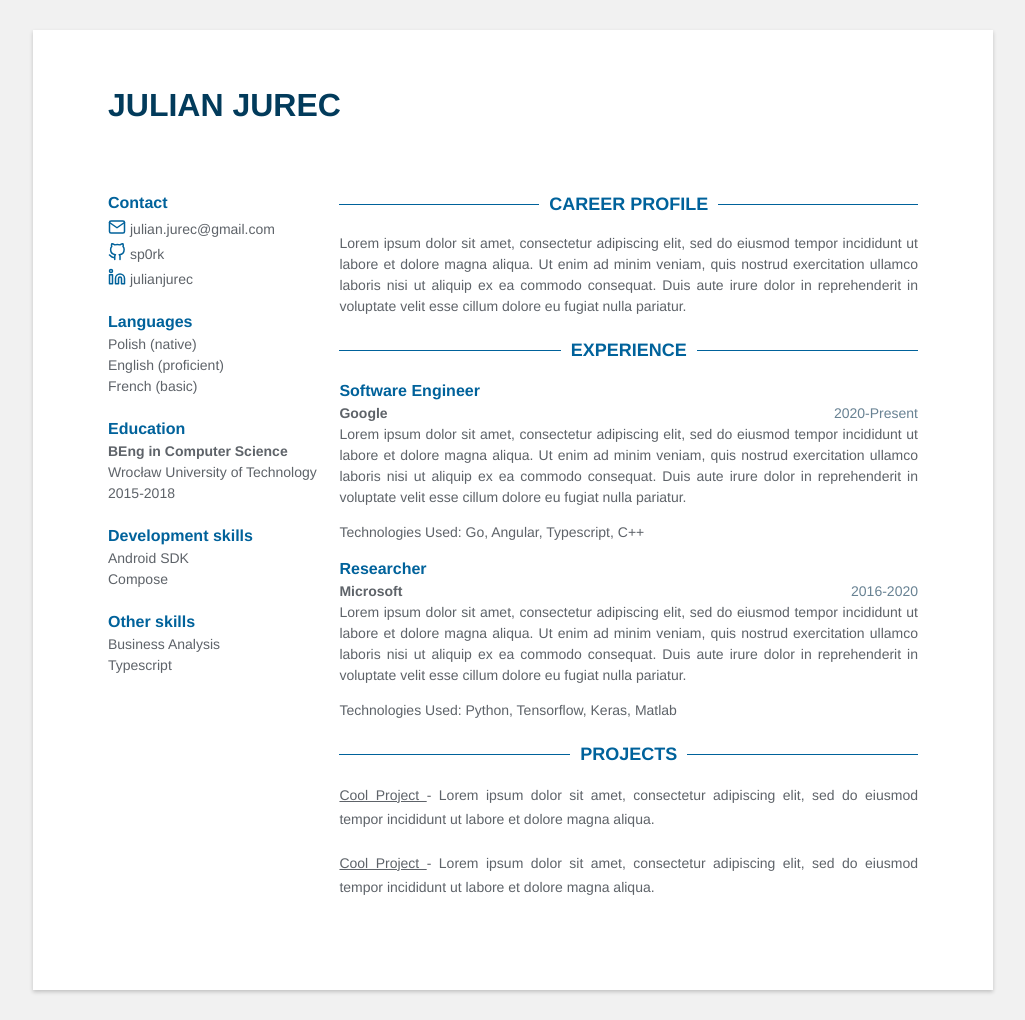
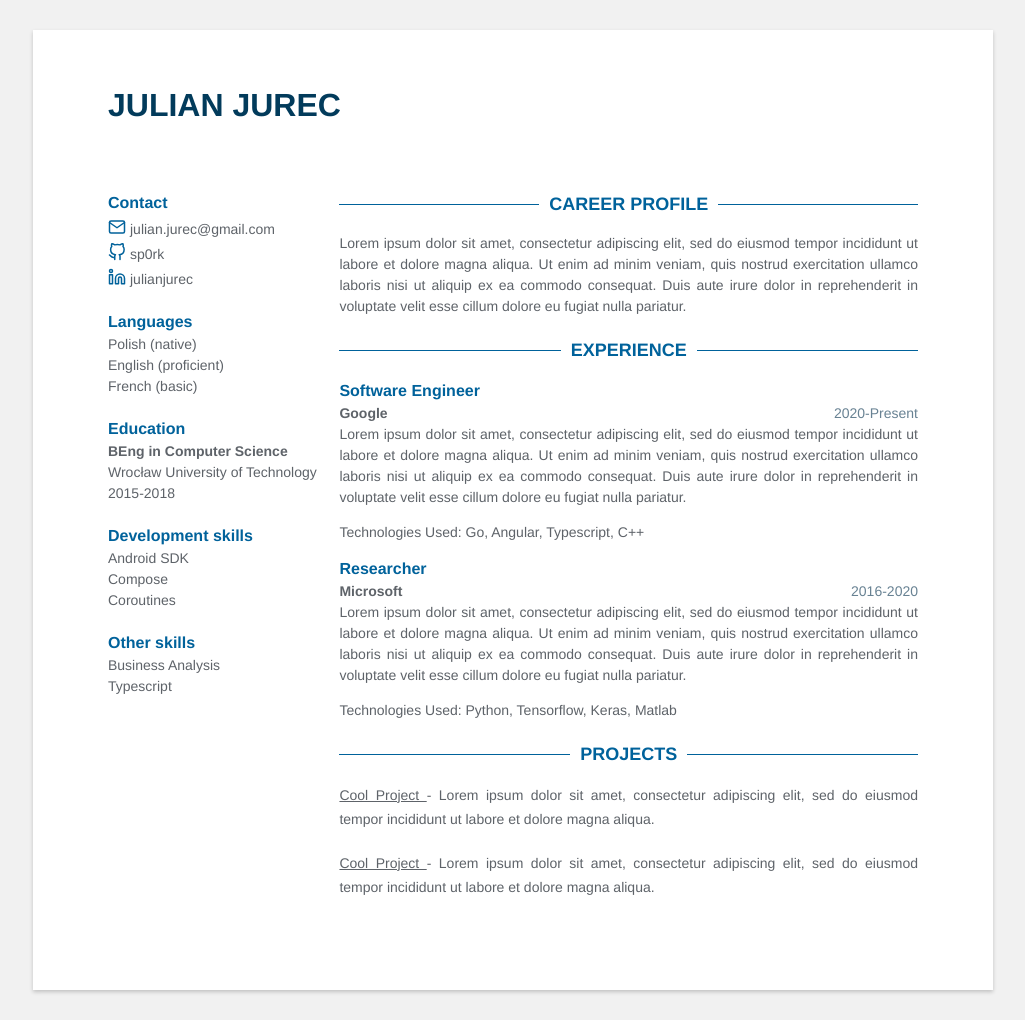
Before and after one commit to sp0rk/sp0rk.github.io, a Jekyll site: the page built from index.html, in a window 1280 px wide. Shown: the whole page, without its empty margins (127-1152 px from the left). Built offline with Jekyll 4.4.1, drawn with Linux system fonts in a browser that asks for light colours.

Commit message:
Update data

```diff
--- a/_data/data.yml
+++ b/_data/data.yml
@@ -26,6 +26,7 @@ skills:
     skill:
       - Android SDK
       - Compose
+      - Coroutines
   - category: Other
     skill:
       - Business Analysis
```
Also changed, not shown: .github/workflows/deploy-pages.yml.
